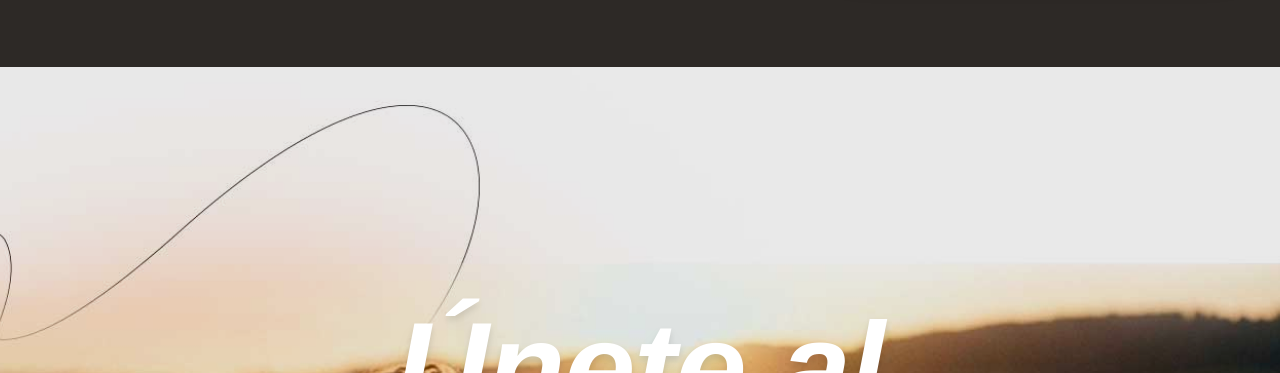
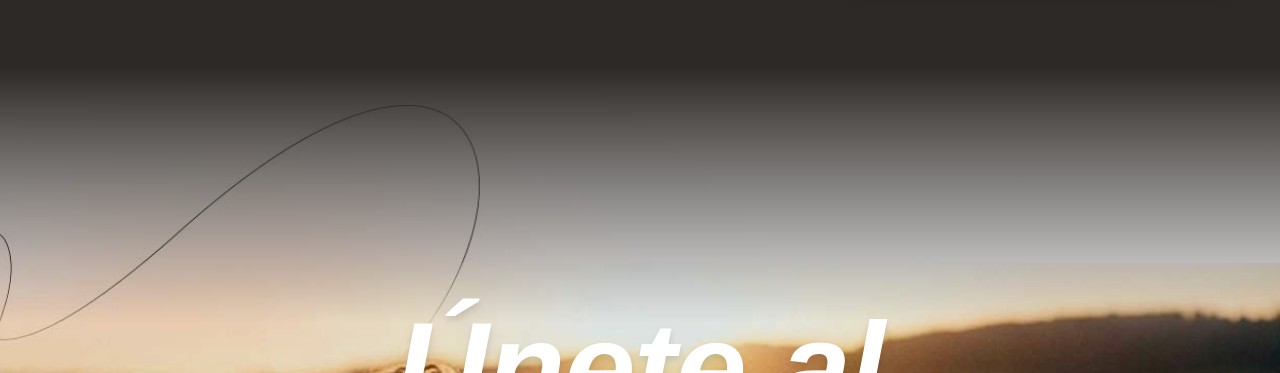
Before and after one commit to yelitzerangeloficialweb-max/yelitze-rangel-web, a Next.js app: page / in a window 1280 px wide. Shown: the part 6538-6911 px from the top of the page. Built offline with nearby package versions, Linux system fonts and the light colour scheme; a web font is replaced by a local one.

Commit message:
style: dissolve sharp transition between WisdomChest and Newsletter sections with a gradient

```diff
--- a/components/home/NewNewsletter.tsx
+++ b/components/home/NewNewsletter.tsx
@@ -17,6 +17,7 @@ export default function NewNewsletter() {
                     className="object-cover object-center"
                 />
                 <div className="absolute inset-0 bg-black/10" />
+                <div className="absolute top-0 left-0 w-full h-64 bg-gradient-to-b from-[#2D2926] to-transparent z-10" />
                 <div className="absolute inset-x-0 bottom-0 h-1/4 bg-gradient-to-t from-black/30 to-transparent" />
             </div>
 
--- a/components/home/WisdomChest.tsx
+++ b/components/home/WisdomChest.tsx
@@ -54,15 +54,6 @@ export default function WisdomChest() {
                     </motion.div>
                 </div>
             </div>
-            {/* White Transition Brush Separator at the Bottom - Moved down as requested earlier */}
-            <div className="absolute bottom-0 left-0 w-full h-[300px] lg:h-[500px] z-20 pointer-events-none translate-y-[80%]">
-                <Image
-                    src="/assets/images/brush-separator.png"
-                    alt=""
-                    fill
-                    className="object-fill object-top brightness-100 scale-y-125"
-                />
-            </div>
 
             {/* Floating curly line and logo decoration on the left */}
             <div className="absolute bottom-12 left-8 md:left-12 lg:left-20 flex items-center gap-4 opacity-30 pointer-events-none hidden lg:flex">
```
